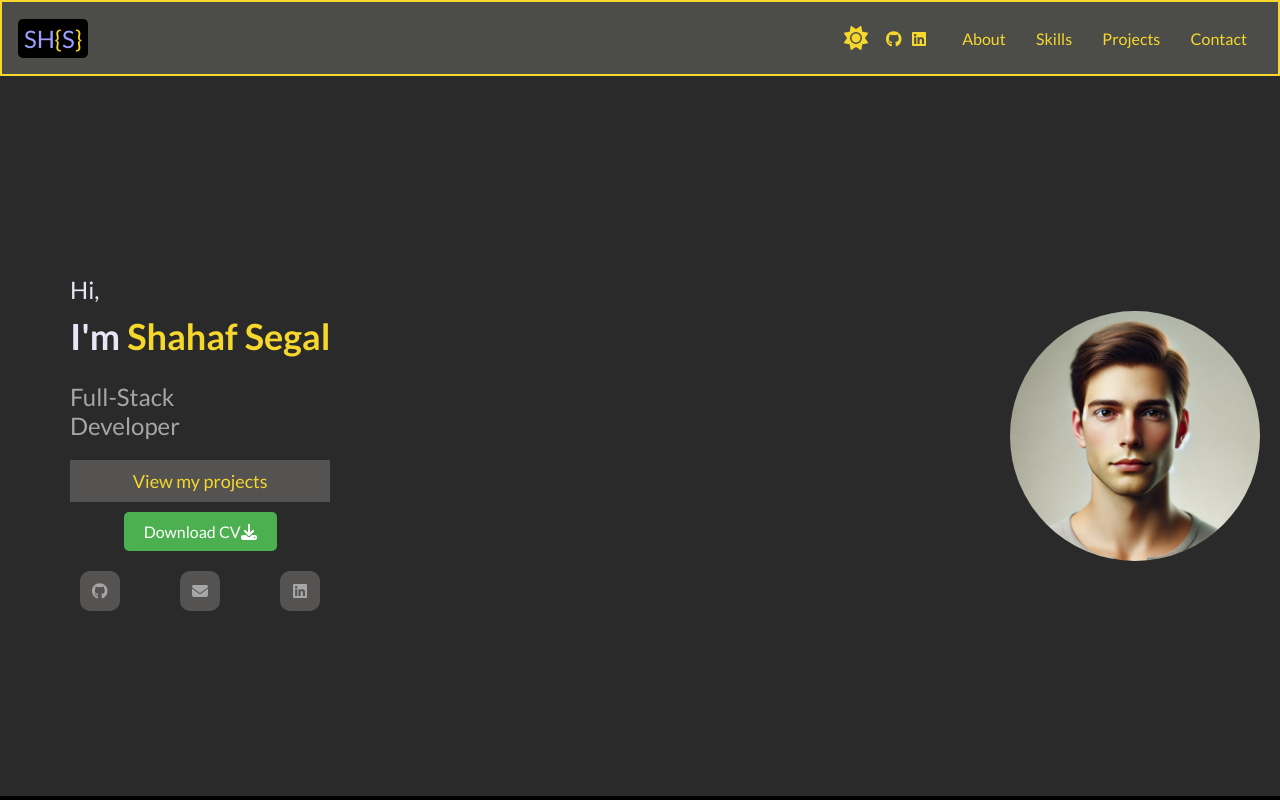
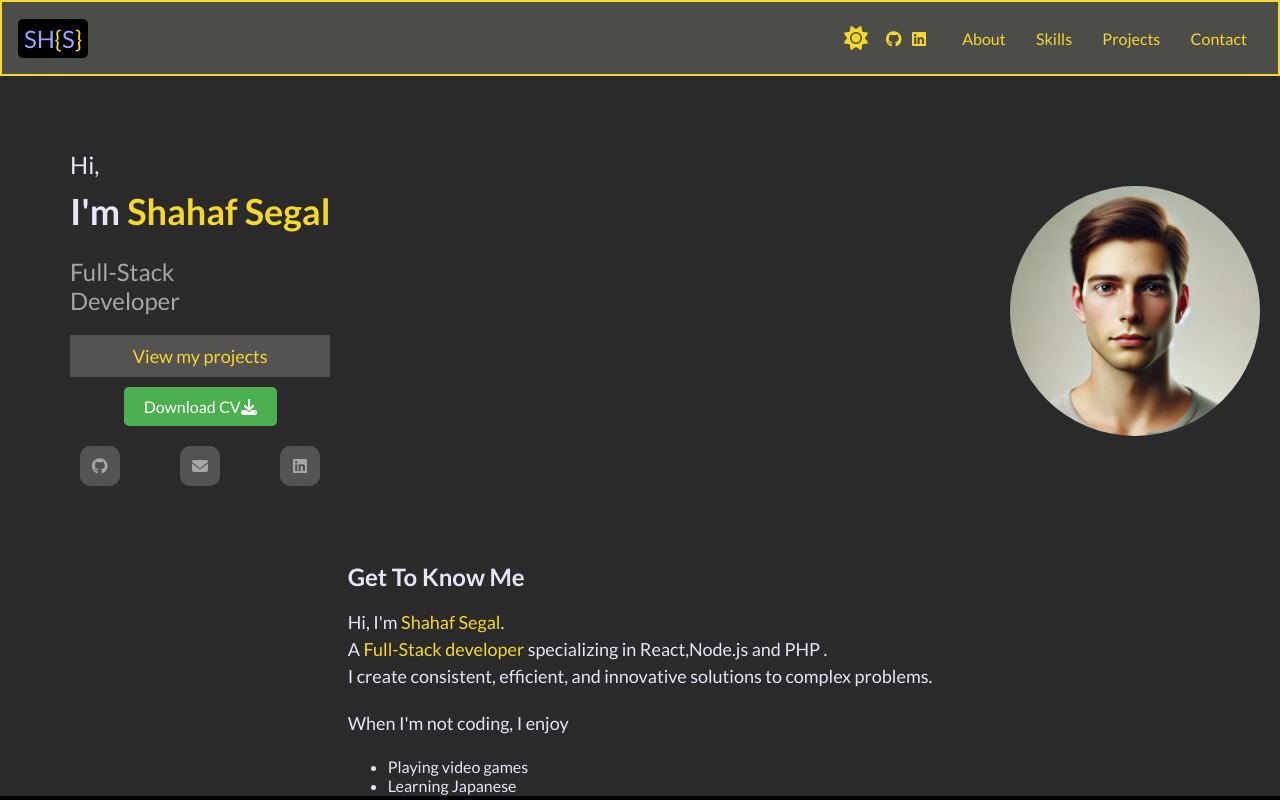
Before and after one commit to shahaf-Segal/Portfolio_Shahaf, a React (Vite) app: page / in a window 1280 px wide. Shown: the top 800 px of the page. Built offline with nearby package versions, Linux system fonts and the light colour scheme.

Commit message:
intro section changes

```diff
--- a/src/components/Sections/Home/Home.jsx
+++ b/src/components/Sections/Home/Home.jsx
@@ -1,9 +1,11 @@
 import Styles from "./Home.module.scss";
+import SelfIntroduction from "./SelfIntroduction/SelfIntroduction";
 
 import Hero from "./Hero";
 function Home() {
   return (
     <div className={Styles.section_home}>
+      <div className={Styles.top_section}>
         <Hero />
         <img
           src="/images/demo_profilepic.png"
@@ -11,6 +13,8 @@ function Home() {
           className={Styles.profile_picture}
         />
       </div>
+      <SelfIntroduction />
+    </div>
   );
 }
 
--- a/src/components/Sections/Home/Home.module.scss
+++ b/src/components/Sections/Home/Home.module.scss
@@ -3,13 +3,17 @@
 .section_home {
   height: 90vh;
   max-width: 100vw;
+  display: flex;
+  flex-direction: column;
   background-color: var(--secondary-background-color);
+  justify-content: space-around;
+
+  .top_section {
     z-index: 100;
     display: flex;
     flex-direction: row;
     justify-content: space-between;
     align-items: center;
-
     .profile_picture {
       width: 250px;
       max-width: 50%;
@@ -18,3 +22,4 @@
       margin-right: 20px;
     }
   }
+}
```
Lines whose indentation alone changed are shown as unchanged.
